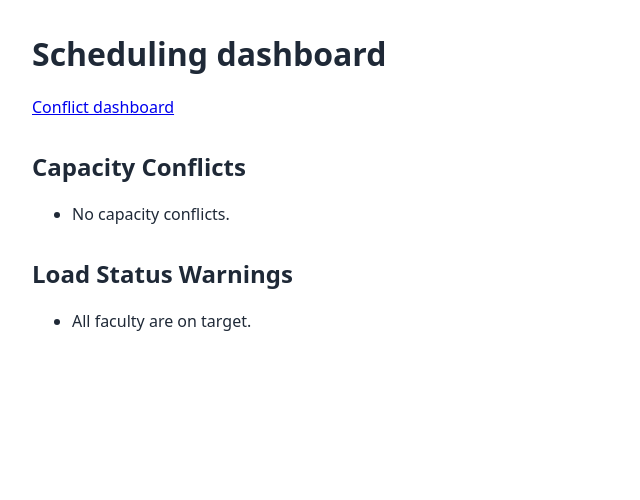
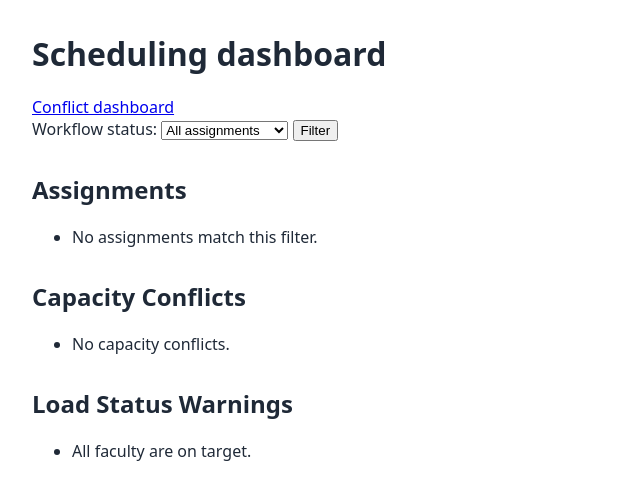
Before and after one commit to echo10000/faculty_sched, a Django app: page /scheduling/ in a window 1280 px wide. Shown: the top 500 px of the page, without its empty margins (0-640 px from the left). Run offline with Django 5.2, Linux system fonts and the light colour scheme; the visitor is signed in with stand-in values (Sample User, id 1); data that the repository does not hold is empty; parts of the project's set-up code (start-up, migrations or seed data) failed here and were passed over.

Commit message:
Phase 2.6: status-aware dashboard and timetable display

```diff
--- a/scheduling/templates/scheduling/block_timetable.html
+++ b/scheduling/templates/scheduling/block_timetable.html
@@ -8,6 +8,9 @@
     table { width: 100%; border-collapse: collapse; table-layout: fixed; }
     th, td { border: 1px solid #d1d5db; padding: .7rem; vertical-align: top; }
     th { background: #f3f4f6; } .time { font-weight: 600; white-space: nowrap; }
+    .badge { display: inline-block; border-radius: 999px; font-size: .75rem; margin-top: .35rem; padding: .15rem .45rem; }
+    .status-draft { background: #e5e7eb; color: #4b5563; } .status-pending_approval { background: #fef3c7; color: #92400e; }
+    .status-approved { background: #dcfce7; color: #166534; }
   </style>
 </head>
 <body>
@@ -17,7 +20,7 @@
     <thead><tr><th>Time</th>{% for day in days %}<th>{{ day }}</th>{% endfor %}</tr></thead>
     <tbody>
       {% for row in grid_rows %}
-        <tr><td class="time">{{ row.label }}</td>{% for cell in row.cells %}<td>{% if cell.assignment %}{{ cell.assignment.subject.code }}<br>{{ cell.assignment.room.name }}{% endif %}</td>{% endfor %}</tr>
+        <tr><td class="time">{{ row.label }}</td>{% for cell in row.cells %}<td>{% if cell.assignment %}{{ cell.assignment.subject.code }}<br>{{ cell.assignment.room.name }}<br><span class="badge status-{{ cell.assignment.status }}">{% if cell.assignment.status == "approved" %}Approved · locked{% elif cell.assignment.status == "pending_approval" %}Awaiting review{% else %}Draft{% endif %}</span>{% endif %}</td>{% endfor %}</tr>
       {% empty %}<tr><td colspan="7">No assignments have been scheduled.</td></tr>{% endfor %}
     </tbody>
   </table>
--- a/scheduling/templates/scheduling/conflict_dashboard.html
+++ b/scheduling/templates/scheduling/conflict_dashboard.html
@@ -6,11 +6,33 @@
   <style>
     body { font-family: system-ui, sans-serif; margin: 2rem; color: #1f2937; }
     section { margin: 2rem 0; } li { margin: .65rem 0; } .warning { color: #9a3412; }
+    .badge { display: inline-block; border-radius: 999px; font-size: .75rem; padding: .15rem .45rem; }
+    .status-draft { background: #e5e7eb; color: #4b5563; } .status-pending_approval { background: #fef3c7; color: #92400e; }
+    .status-approved { background: #dcfce7; color: #166534; }
   </style>
 </head>
 <body>
   <h1>Scheduling dashboard{% if active_term %}: {{ active_term }}{% endif %}</h1>
   <nav><a href="{% url 'scheduling:conflict-dashboard' %}">Conflict dashboard</a></nav>
+  <form method="get">
+    <label for="status">Workflow status:</label>
+    <select id="status" name="status">
+      <option value="">All assignments</option>
+      <option value="pending_approval" {% if status_filter == "pending_approval" %}selected{% endif %}>Awaiting approval</option>
+      <option value="draft" {% if status_filter == "draft" %}selected{% endif %}>Draft</option>
+      <option value="approved" {% if status_filter == "approved" %}selected{% endif %}>Approved</option>
+    </select>
+    <button type="submit">Filter</button>
+  </form>
+
+  <section>
+    <h2>{% if status_filter == "pending_approval" %}Awaiting Approval{% else %}Assignments{% endif %}</h2>
+    <ul>
+      {% for assignment in assignment_status_items %}
+        <li><a href="{% url 'scheduling:block-timetable' assignment.block.id %}">{{ assignment.block }}</a>: {{ assignment.subject.code }} — <span class="badge status-{{ assignment.status }}">{% if assignment.status == "approved" %}Approved · locked{% elif assignment.status == "pending_approval" %}Awaiting review{% else %}Draft{% endif %}</span></li>
+      {% empty %}<li>No assignments match this filter.</li>{% endfor %}
+    </ul>
+  </section>
 
   <section>
     <h2>Capacity Conflicts</h2>
--- a/scheduling/templates/scheduling/faculty_timetable.html
+++ b/scheduling/templates/scheduling/faculty_timetable.html
@@ -8,6 +8,9 @@
     table { width: 100%; border-collapse: collapse; table-layout: fixed; }
     th, td { border: 1px solid #d1d5db; padding: .7rem; vertical-align: top; }
     th { background: #f3f4f6; } .time { font-weight: 600; white-space: nowrap; }
+    .badge { display: inline-block; border-radius: 999px; font-size: .75rem; margin-top: .35rem; padding: .15rem .45rem; }
+    .status-draft { background: #e5e7eb; color: #4b5563; } .status-pending_approval { background: #fef3c7; color: #92400e; }
+    .status-approved { background: #dcfce7; color: #166534; }
   </style>
 </head>
 <body>
@@ -16,7 +19,7 @@
     <thead><tr><th>Time</th>{% for day in days %}<th>{{ day }}</th>{% endfor %}</tr></thead>
     <tbody>
       {% for row in grid_rows %}
-        <tr><td class="time">{{ row.label }}</td>{% for cell in row.cells %}<td>{% if cell.assignment %}{{ cell.assignment.subject.code }}<br>{{ cell.assignment.block }}<br>{{ cell.assignment.room.name }}{% endif %}</td>{% endfor %}</tr>
+        <tr><td class="time">{{ row.label }}</td>{% for cell in row.cells %}<td>{% if cell.assignment %}{{ cell.assignment.subject.code }}<br>{{ cell.assignment.block }}<br>{{ cell.assignment.room.name }}<br><span class="badge status-{{ cell.assignment.status }}">{% if cell.assignment.status == "approved" %}Approved · locked{% elif cell.assignment.status == "pending_approval" %}Awaiting review{% else %}Draft{% endif %}</span>{% endif %}</td>{% endfor %}</tr>
       {% empty %}<tr><td colspan="7">No assignments have been scheduled for the active term.</td></tr>{% endfor %}
     </tbody>
   </table>
--- a/scheduling/views.py
+++ b/scheduling/views.py
@@ -150,6 +150,7 @@ class ConflictDashboardView(LoginRequiredMixin, TemplateView):
         if active_term is None:
             context["capacity_conflicts"] = []
             context["load_warnings"] = []
+            context["assignment_status_items"] = []
             return context
 
         assignments = Assignment.objects.filter(term=active_term).select_related(
@@ -160,9 +161,17 @@ class ConflictDashboardView(LoginRequiredMixin, TemplateView):
             assignments,
             "block__curriculum__program__department",
         )
+        status_filter = self.request.GET.get("status")
+        valid_statuses = {choice[0] for choice in Assignment.Status.choices}
+        if status_filter not in valid_statuses:
+            status_filter = None
+        if status_filter:
+            assignments = assignments.filter(status=status_filter)
+        context["status_filter"] = status_filter
         context["capacity_conflicts"] = assignments.annotate(
             block_enrolled_count=Count("block__students", distinct=True)
         ).filter(room__capacity__lt=F("block_enrolled_count"))
+        context["assignment_status_items"] = assignments.order_by("status", "block", "start_time")
 
         departments = Department.objects.filter(
             faculty_members__in=department_scoped_queryset(
```
Also changed, not shown: scheduling/tests.py (+15 -0 lines).
